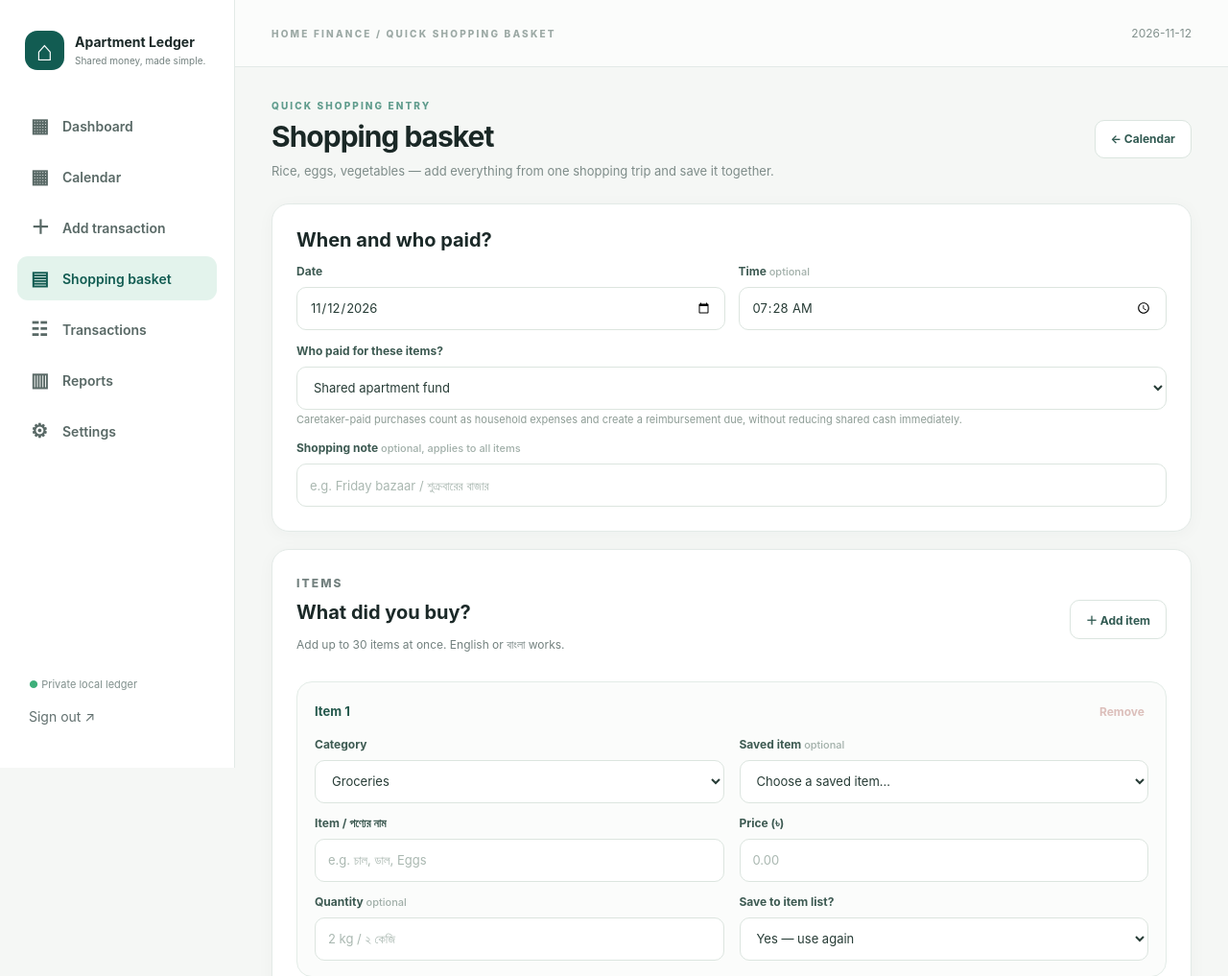
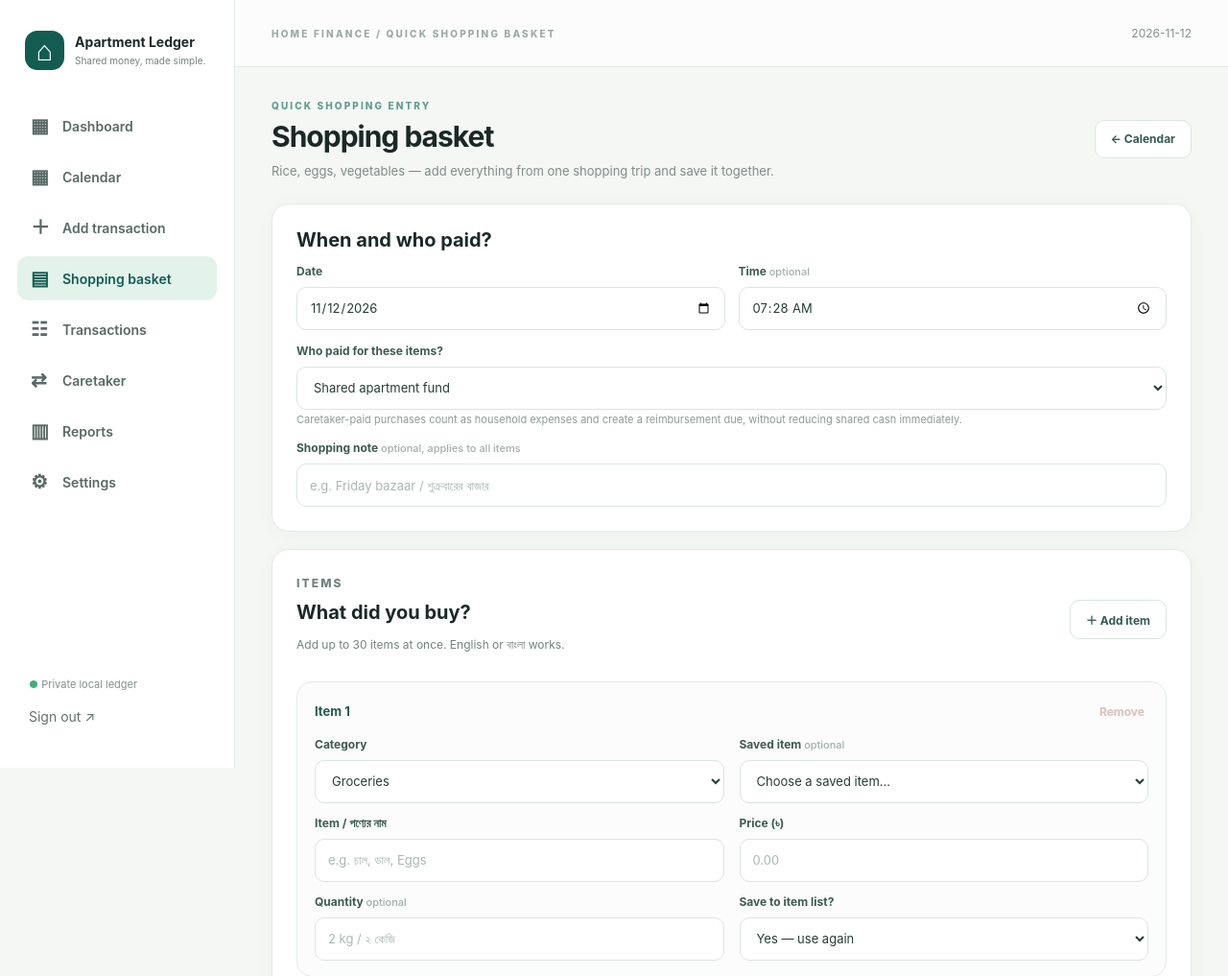
Before and after one commit to Rafidabd/apartment-ledger, a Flask app: page /basket in a window 1280 px wide. Shown: the top 1017 px of the page at 96% size. Run offline with Flask 3, Linux system fonts and the light colour scheme; the visitor is signed in with stand-in values (Sample User, id 1); data comes from the database, SQL or seed files in the repository; data that the repository does not hold is empty.

Commit message:
Add a dedicated caretaker section to desktop and mobile navigation

```diff
--- a/templates/base.html
+++ b/templates/base.html
@@ -23,6 +23,7 @@
         <a class="nav-link {% if request.endpoint == 'record' or request.endpoint == 'edit_expense' %}active{% endif %}" href="{{ url_for('record', kind='expense') }}"><span>＋</span> Add transaction</a>
         <a class="nav-link {% if request.endpoint == 'basket' %}active{% endif %}" href="{{ url_for('basket') }}"><span>▤</span> Shopping basket</a>
         <a class="nav-link {% if request.endpoint == 'transactions' %}active{% endif %}" href="{{ url_for('transactions') }}"><span>☷</span> Transactions</a>
+        <a class="nav-link {% if request.endpoint == 'caretaker_view' %}active{% endif %}" href="{{ url_for('caretaker_view') }}"><span>⇄</span> Caretaker</a>
         <a class="nav-link {% if request.endpoint == 'reports' %}active{% endif %}" href="{{ url_for('reports') }}"><span>▥</span> Reports</a>
         <a class="nav-link {% if request.endpoint == 'settings' %}active{% endif %}" href="{{ url_for('settings') }}"><span>⚙</span> Settings</a>
       </nav>
@@ -49,7 +50,7 @@
   <nav class="mobile-nav" aria-label="Mobile navigation">
     <a href="{{ url_for('dashboard') }}" {% if request.endpoint == 'dashboard' %}class="active"{% endif %}><span>▦</span>Home</a>
     <a href="{{ url_for('calendar_view') }}" {% if request.endpoint in ['calendar_view','day_view'] %}class="active"{% endif %}><span>▦</span>Calendar</a>
-    <a href="{{ url_for('transactions') }}" {% if request.endpoint == 'transactions' %}class="active"{% endif %}><span>☷</span>History</a>
+    <a href="{{ url_for('caretaker_view') }}" {% if request.endpoint == 'caretaker_view' %}class="active"{% endif %}><span>⇄</span>Caretaker</a>
     <a class="mobile-add" href="{{ url_for('record',kind='expense') }}"><span>＋</span>Add</a>
     <a href="{{ url_for('reports') }}" {% if request.endpoint == 'reports' %}class="active"{% endif %}><span>▥</span>Reports</a>
     <a href="{{ url_for('settings') }}" {% if request.endpoint == 'settings' %}class="active"{% endif %}><span>⚙</span>Settings</a>
```
